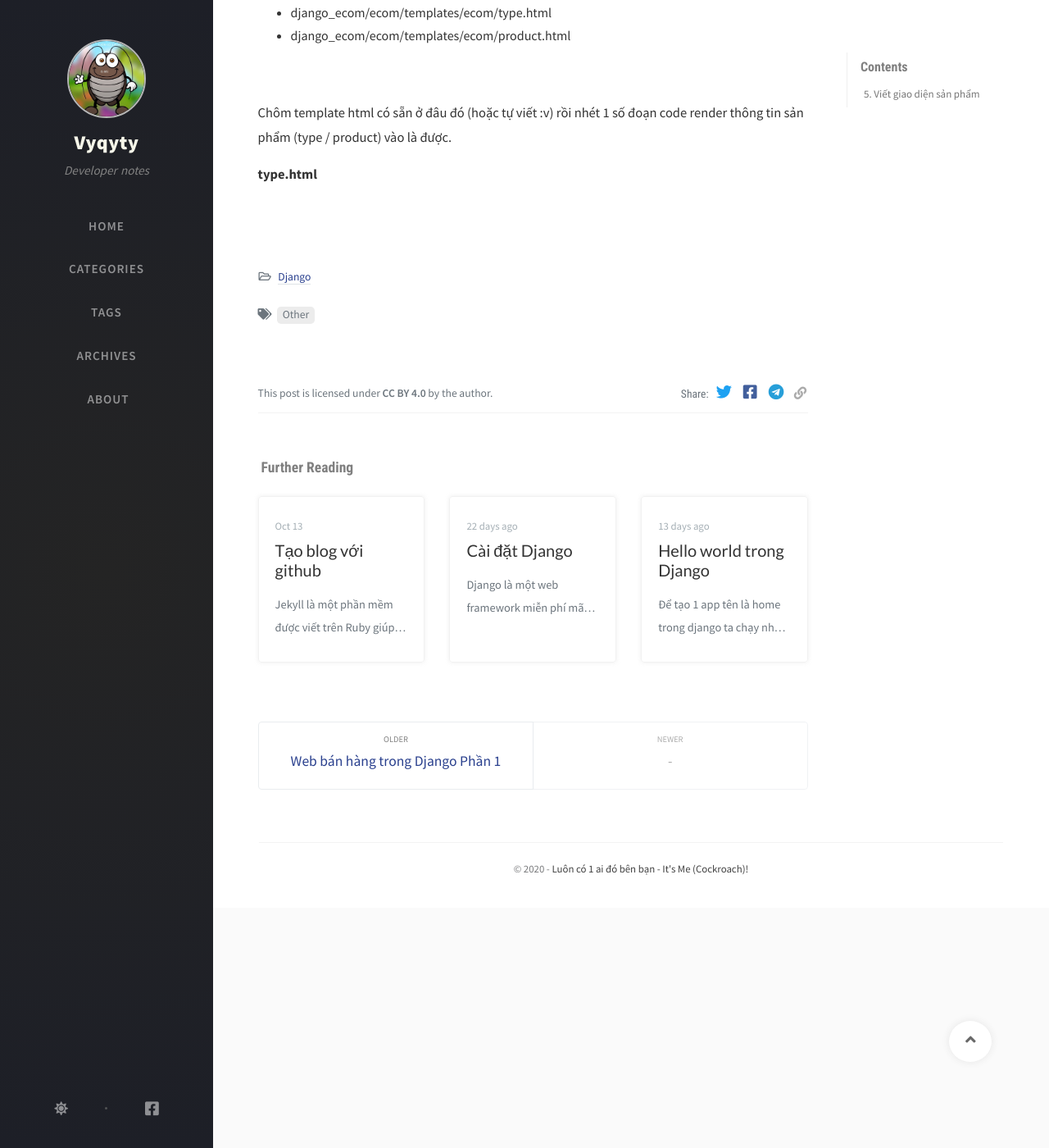
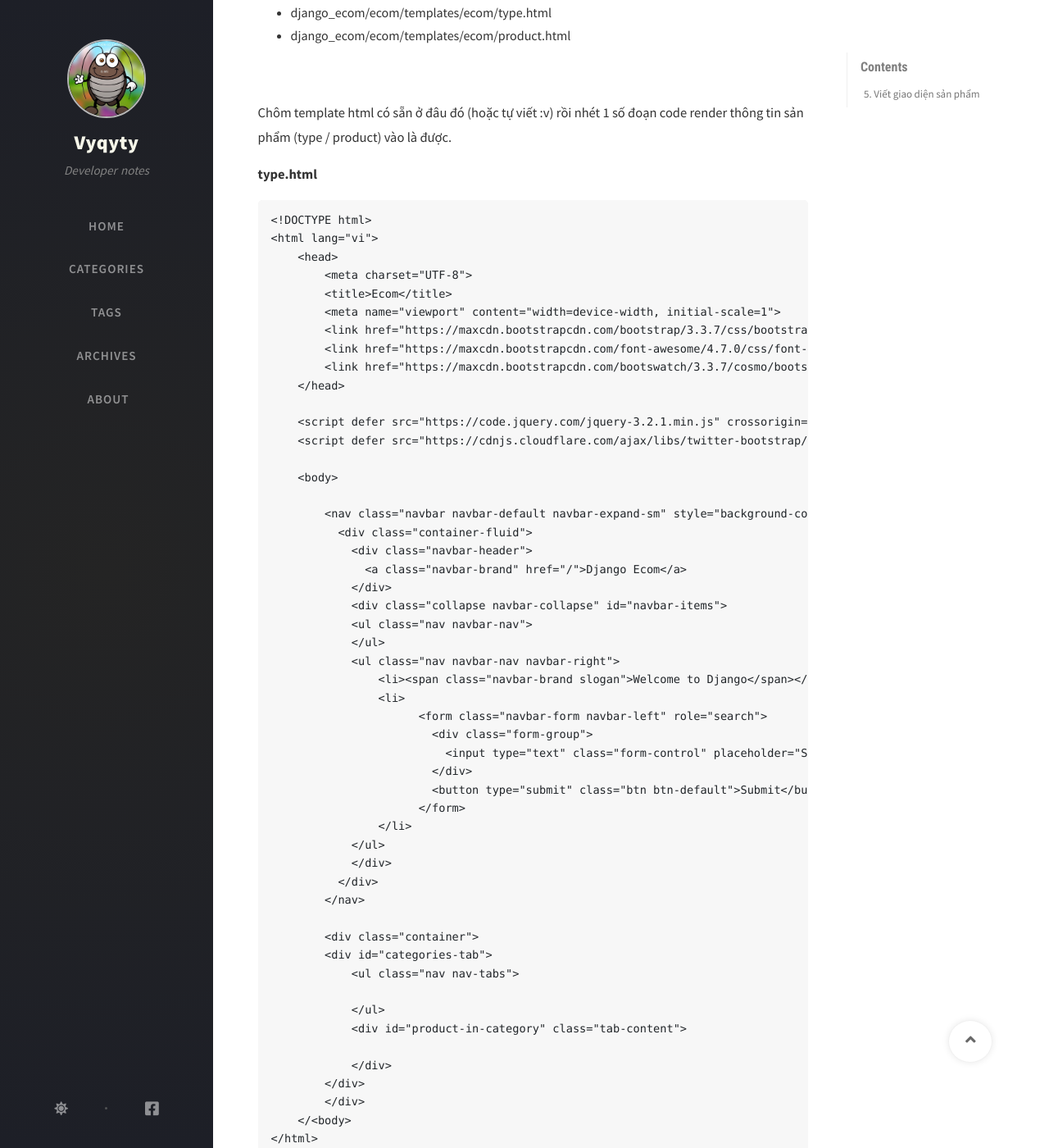
Before and after one commit to vyqyty/vyqyty.github.io, a Jekyll site: the page built from _posts/2020-11-24-web-ban-hang-don-gian-trong-django-p2.md, in a window 1280 px wide and 1400 px high, scrolled down 1034 px. Shown: the whole window at 82% size. Built offline with Jekyll 4.4.1, drawn with Linux system fonts in a browser that asks for light colours; nearby versions of some CDN libraries; comment, search, counter and statistics services are not loaded.

Commit message:
Update 2020-11-24-web-ban-hang-don-gian-trong-django-p2.md

````diff
--- a/_posts/2020-11-24-web-ban-hang-don-gian-trong-django-p2.md
+++ b/_posts/2020-11-24-web-ban-hang-don-gian-trong-django-p2.md
@@ -48,3 +48,102 @@ OK, vậy ta tiếp tục tạo 2 template html tương ứng:
 Chôm template html có sẵn ở đâu đó (hoặc tự viết :v) rồi nhét 1 số đoạn code render thông tin sản phẩm (type / product) vào là được.
 
 **type.html**
+
+
+```
+<!DOCTYPE html>
+<html lang="vi">
+    <head>
+        <meta charset="UTF-8">
+        <title>Ecom</title>
+        <meta name="viewport" content="width=device-width, initial-scale=1">
+        <link href="https://maxcdn.bootstrapcdn.com/bootstrap/3.3.7/css/bootstrap.min.css" rel="stylesheet" integrity="sha384-BVYiiSIFeK1dGmJRAkycuHAHRg32OmUcww7on3RYdg4Va+PmSTsz/K68vbdEjh4u" crossorigin="anonymous">
+        <link href="https://maxcdn.bootstrapcdn.com/font-awesome/4.7.0/css/font-awesome.min.css" rel="stylesheet" integrity="sha384-wvfXpqpZZVQGK6TAh5PVlGOfQNHSoD2xbE+QkPxCAFlNEevoEH3Sl0sibVcOQVnN" crossorigin="anonymous">
+        <link href="https://maxcdn.bootstrapcdn.com/bootswatch/3.3.7/cosmo/bootstrap.min.css" rel="stylesheet" integrity="sha384-h21C2fcDk/eFsW9sC9h0dhokq5pDinLNklTKoxIZRUn3+hvmgQSffLLQ4G4l2eEr" crossorigin="anonymous">
+    </head>
+
+    <script defer src="https://code.jquery.com/jquery-3.2.1.min.js" integrity="sha256-hwg4gsxgFZhOsEEamdOYGBf13FyQuiTwlAQgxVSNgt4=" crossorigin="anonymous"></script>
+    <script defer src="https://cdnjs.cloudflare.com/ajax/libs/twitter-bootstrap/3.3.7/js/bootstrap.min.js"></script>
+
+    <body>
+
+        <nav class="navbar navbar-default navbar-expand-sm" style="background-color: #212121;">
+          <div class="container-fluid">
+            <div class="navbar-header">
+              <a class="navbar-brand" href="/">Django Ecom</a>
+            </div>
+            <div class="collapse navbar-collapse" id="navbar-items">
+            <ul class="nav navbar-nav">
+            </ul>
+            <ul class="nav navbar-nav navbar-right">
+                <li><span class="navbar-brand slogan">Welcome to Django</span></li>
+                <li>
+                      <form class="navbar-form navbar-left" role="search">
+                        <div class="form-group">
+                          <input type="text" class="form-control" placeholder="Search">
+                        </div>
+                        <button type="submit" class="btn btn-default">Submit</button>
+                      </form>
+                </li>
+            </ul>
+            </div>
+          </div>
+        </nav>
+
+        <div class="container">
+        <div id="categories-tab">
+            <ul class="nav nav-tabs">
+            {% for type in type_objs %}
+                {% if forloop.first %}
+                    <li class="h4 active">
+                        <a id="tab-{{ type.name | slugify }}" href="#{{ type.name | slugify }}" data-toggle="tab" aria-expanded="true">
+                            <i class="fa fa-folder-o" aria-hidden="true"></i> &nbsp;
+                            {{ type.name }}
+                        </a>
+                    </li>
+                {% else %}
+                    <li class="h4">
+                        <a id="tab-{{ type.name | slugify }}" href="#{{ type.name | slugify }}" data-toggle="tab" aria-expanded="false">
+                            <i class="fa fa-folder-o" aria-hidden="true"></i> &nbsp;
+                            {{ type.name }}
+                        </a>
+                    </li>
+                {% endif %}
+            {% endfor %}
+            </ul>
+            <div id="product-in-category" class="tab-content">
+            {% for type in type_objs %}
+                {% if forloop.first %}
+                    <div class="tab-pane fade active in" id="{{ type.name | slugify }}">
+                {% else %}
+                    <div class="tab-pane fade" id="{{ type.name | slugify }}">
+                {% endif %}
+                        <p>
+                        <div class="row post-grid">
+                            {% for product in type.product_set.all %}
+                                {% if product.quantity > 0 %}
+                                <div class="col-sm-4">
+                                    <div class="row">
+                                        <div class="col-xs-12">
+                                            <a href="{% url 'product' product.id %}"><img src="/media/{{ product.image }}" /></a>
+                                        </div>
+                                    </div>
+                                    <p>
+                                        <p>
+                                        <span><i class="fa fa-dollar" aria-hidden="true"></i>&nbsp; {{product.price}}</span>
+                                        &nbsp; &nbsp;
+                                        <span><i class="fa fa-cart-plus" aria-hidden="true"></i>&nbsp; {{product.quantity}}</span>
+                                        <a href="{% url 'product' product.id %}"><h4>{{ product.name }}</h4>        </a>
+                                    </p>
+                                </div>
+                                {% endif %}
+                            {% endfor %}
+                        </div>
+                    </div>
+            {% endfor %}
+            </div>
+        </div>
+        </div>
+    </<body>
+</html>
+```
````
